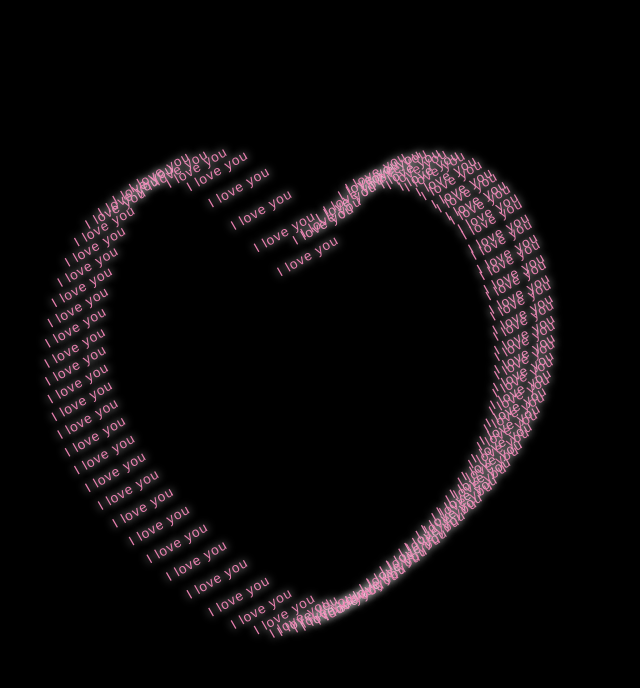
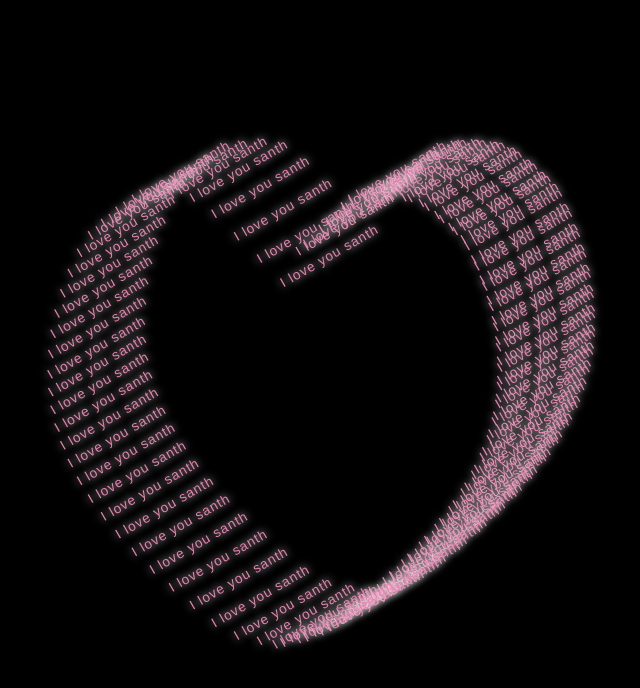
Before and after one commit to monikakammar0824/love-forever, a plain HTML site: page index.html in a window 1280 px wide. Shown: the whole page, without its empty margins (374-1014 px from the left). Drawn offline with Linux system fonts and the light colour scheme.

Commit message:
Update index.html

```diff
--- a/index.html
+++ b/index.html
@@ -114,7 +114,7 @@ for (let i = 1; i <= N; i++) {
     const word = document.createElement("div");
     word.className = "love_word";
 
-    word.textContent = "I love you";
+    word.textContent = "I love you santh";
 
     vertical.appendChild(word);
     horizontal.appendChild(vertical);
```
